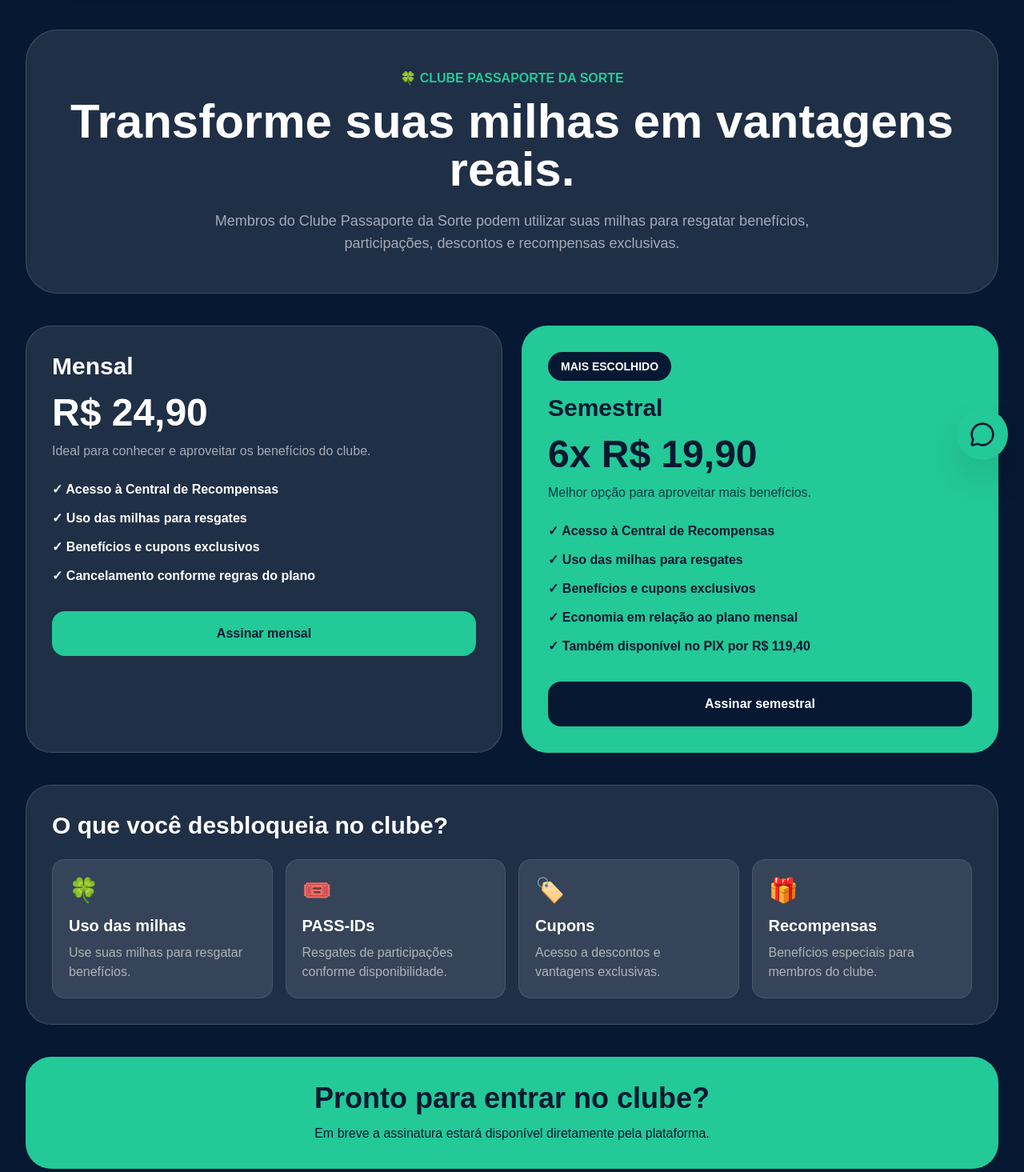
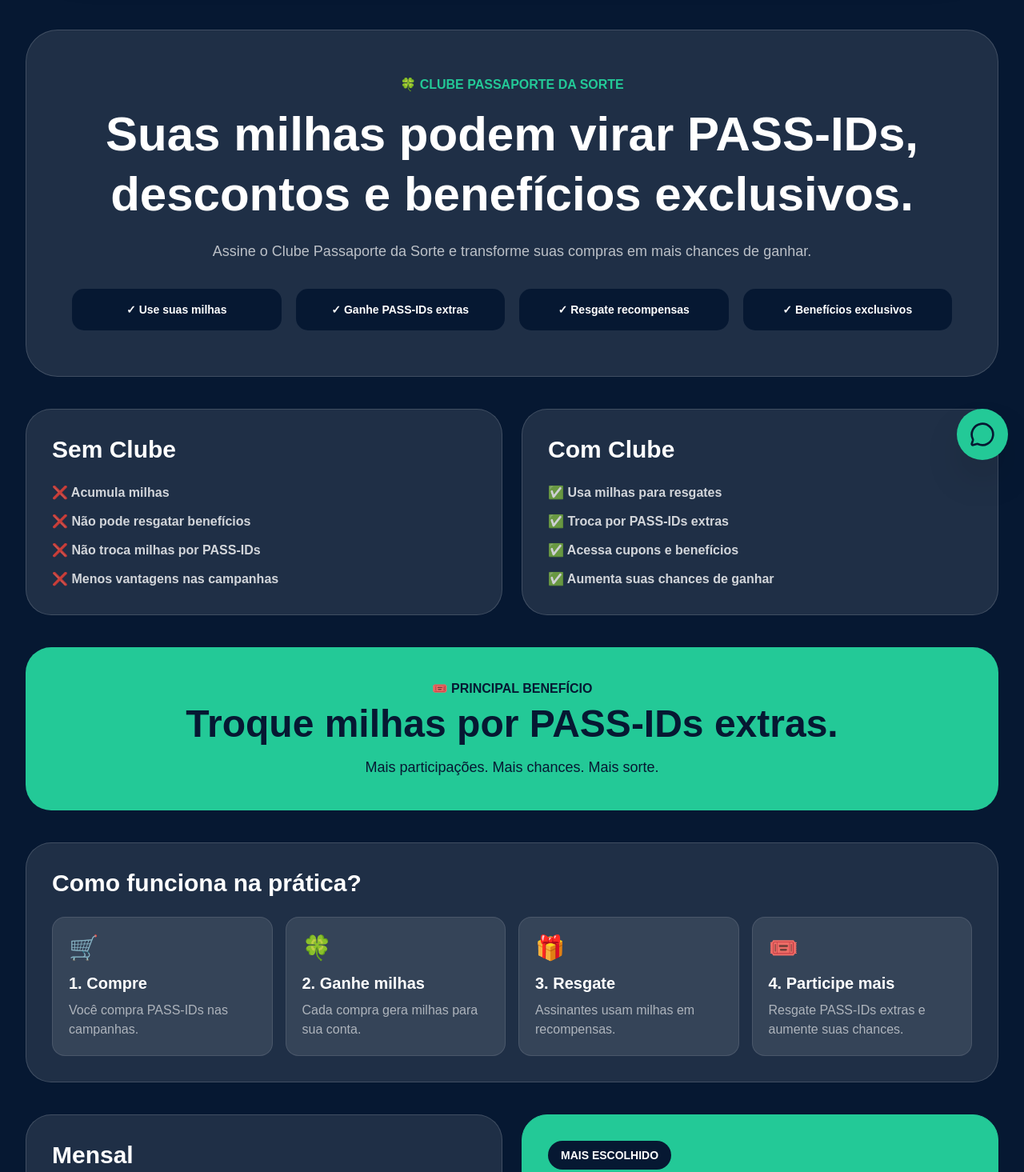
Before and after one commit to Passaportedasorte/passaporte-da-sorte, a Next.js app: page /clube in a window 1280 px wide. Shown: the part 205-1670 px from the top of the page at 80% size. Built offline with nearby package versions, Linux system fonts and the light colour scheme.

Commit message:
Melhora conversao da pagina Clube

```diff
--- a/app/clube/page.tsx
+++ b/app/clube/page.tsx
@@ -81,6 +81,7 @@ if (!cpf) {
     setLoadingPlano(null);
   }
 }
+
   return (
   <main className="min-h-screen bg-[#061832] text-white px-5 md:px-8 py-10">
     <SiteHeader />
@@ -90,30 +91,85 @@ if (!cpf) {
         ← Voltar
       </a>
 
-        <section className="rounded-[2.5rem] bg-white/10 border border-white/15 p-8 md:p-12 mt-8 text-center">
+      <section className="rounded-[2.5rem] bg-white/10 border border-white/15 p-8 md:p-14 mt-8 text-center">
         <p className="text-[#23C997] font-black">
           🍀 CLUBE PASSAPORTE DA SORTE
         </p>
 
-          <h1 className="text-4xl md:text-6xl font-black mt-3">
-            Transforme suas milhas em vantagens reais.
+        <h1 className="text-4xl md:text-6xl font-black mt-3 leading-tight">
+          Suas milhas podem virar PASS-IDs, descontos e benefícios exclusivos.
         </h1>
 
-          <p className="text-white/60 mt-5 text-lg max-w-3xl mx-auto">
-           Membros do Clube Passaporte da Sorte podem utilizar suas milhas para resgatar benefícios, participações, descontos e recompensas exclusivas.
+        <p className="text-white/70 mt-5 text-lg max-w-3xl mx-auto">
+          Assine o Clube Passaporte da Sorte e transforme suas compras em mais chances de ganhar.
         </p>
+
+        <div className="grid md:grid-cols-4 gap-4 mt-8">
+          <MiniCard texto="Use suas milhas" />
+          <MiniCard texto="Ganhe PASS-IDs extras" />
+          <MiniCard texto="Resgate recompensas" />
+          <MiniCard texto="Benefícios exclusivos" />
+        </div>
+      </section>
+
+      <section className="grid md:grid-cols-2 gap-6 mt-10">
+        <Comparativo
+          titulo="Sem Clube"
+          itens={[
+            "Acumula milhas",
+            "Não pode resgatar benefícios",
+            "Não troca milhas por PASS-IDs",
+            "Menos vantagens nas campanhas",
+          ]}
+          negativo
+        />
+
+        <Comparativo
+          titulo="Com Clube"
+          itens={[
+            "Usa milhas para resgates",
+            "Troca por PASS-IDs extras",
+            "Acessa cupons e benefícios",
+            "Aumenta suas chances de ganhar",
+          ]}
+        />
+      </section>
+
+      <section className="rounded-[2rem] bg-[#23C997] text-[#061832] p-8 md:p-10 mt-10 text-center">
+        <p className="font-black">🎟️ PRINCIPAL BENEFÍCIO</p>
+
+        <h2 className="text-3xl md:text-5xl font-black mt-2">
+          Troque milhas por PASS-IDs extras.
+        </h2>
+
+        <p className="mt-4 text-lg font-medium max-w-3xl mx-auto">
+          Mais participações. Mais chances. Mais sorte.
+        </p>
+      </section>
+
+      <section className="rounded-[2rem] bg-white/10 border border-white/15 p-8 mt-10">
+        <h2 className="text-3xl font-black">
+          Como funciona na prática?
+        </h2>
+
+        <div className="grid md:grid-cols-4 gap-4 mt-6">
+          <Beneficio emoji="🛒" titulo="1. Compre" texto="Você compra PASS-IDs nas campanhas." />
+          <Beneficio emoji="🍀" titulo="2. Ganhe milhas" texto="Cada compra gera milhas para sua conta." />
+          <Beneficio emoji="🎁" titulo="3. Resgate" texto="Assinantes usam milhas em recompensas." />
+          <Beneficio emoji="🎟️" titulo="4. Participe mais" texto="Resgate PASS-IDs extras e aumente suas chances." />
+        </div>
       </section>
 
       <section className="grid md:grid-cols-2 gap-6 mt-10">
         <PlanoCard
           nome="Mensal"
           preco="R$ 24,90"
-  descricao="Ideal para conhecer e aproveitar os benefícios do clube."
+          descricao="Ideal para conhecer e começar a usar suas milhas."
           detalhes={[
             "Acesso à Central de Recompensas",
             "Uso das milhas para resgates",
+            "Troca por PASS-IDs extras",
             "Benefícios e cupons exclusivos",
-    "Cancelamento conforme regras do plano",
           ]}
           destaque={false}
           botao={loadingPlano === "mensal" ? "Gerando pagamento..." : "Assinar mensal"}
@@ -123,13 +179,13 @@ if (!cpf) {
         <PlanoCard
           nome="Semestral"
           preco="6x R$ 19,90"
-  descricao="Melhor opção para aproveitar mais benefícios."
+          descricao="Melhor opção para aproveitar mais e economizar."
           detalhes={[
-    "Acesso à Central de Recompensas",
-    "Uso das milhas para resgates",
-    "Benefícios e cupons exclusivos",
-    "Economia em relação ao plano mensal",
+            "Tudo do plano mensal",
+            "Uso das milhas para PASS-IDs extras",
+            "Economia em relação ao mensal",
             "Também disponível no PIX por R$ 119,40",
+            "Mais tempo aproveitando benefícios",
           ]}
           destaque
           botao={loadingPlano === "semestral" ? "Gerando pagamento..." : "Assinar semestral"}
@@ -143,21 +199,28 @@ if (!cpf) {
         </h2>
 
         <div className="grid md:grid-cols-4 gap-4 mt-6">
-            <Beneficio emoji="🍀" titulo="Uso das milhas" texto="Use suas milhas para resgatar benefícios." />
-            <Beneficio emoji="🎟️" titulo="PASS-IDs" texto="Resgates de participações conforme disponibilidade." />
-            <Beneficio emoji="🏷️" titulo="Cupons" texto="Acesso a descontos e vantagens exclusivas." />
-            <Beneficio emoji="🎁" titulo="Recompensas" texto="Benefícios especiais para membros do clube." />
+          <Beneficio emoji="🍀" titulo="Uso das milhas" texto="Transforme milhas acumuladas em recompensas." />
+          <Beneficio emoji="🎟️" titulo="PASS-IDs extras" texto="Resgate novas participações em campanhas." />
+          <Beneficio emoji="🏷️" titulo="Cupons" texto="Tenha acesso a descontos e vantagens." />
+          <Beneficio emoji="🎁" titulo="Recompensas" texto="Benefícios especiais para assinantes." />
         </div>
       </section>
 
-        <section className="rounded-[2rem] bg-[#23C997] text-[#061832] p-8 mt-10 text-center">
-          <h2 className="text-3xl md:text-4xl font-black">
-            Pronto para entrar no clube?
+      <section className="rounded-[2rem] bg-[#23C997] text-[#061832] p-8 md:p-10 mt-10 text-center">
+        <h2 className="text-3xl md:text-5xl font-black">
+          Comece a transformar suas milhas em recompensas hoje.
         </h2>
 
         <p className="mt-3 font-medium">
-            Em breve a assinatura estará disponível diretamente pela plataforma.
+          Entre para o Clube Passaporte da Sorte e aproveite mais cada participação.
         </p>
+
+        <button
+          onClick={() => assinarClube("semestral")}
+          className="mt-6 rounded-2xl bg-[#061832] text-white px-8 py-4 font-black"
+        >
+          🍀 Quero entrar para o Clube
+        </button>
       </section>
     </div>
 
@@ -245,3 +308,36 @@ function Beneficio({
     </div>
   );
 }
+
+
+function MiniCard({ texto }: { texto: string }) {
+  return (
+    <div className="rounded-2xl bg-[#061832] border border-white/10 p-4 font-black text-sm">
+      ✓ {texto}
+    </div>
+  );
+}
+
+function Comparativo({
+  titulo,
+  itens,
+  negativo,
+}: {
+  titulo: string;
+  itens: string[];
+  negativo?: boolean;
+}) {
+  return (
+    <div className="rounded-[2rem] bg-white/10 border border-white/15 p-6 md:p-8">
+      <h2 className="text-3xl font-black">{titulo}</h2>
+
+      <ul className="space-y-3 mt-6">
+        {itens.map((item) => (
+          <li key={item} className="font-bold text-white/80">
+            {negativo ? "❌" : "✅"} {item}
+          </li>
+        ))}
+      </ul>
+    </div>
+  );
+}
```
Lines whose indentation alone changed are shown as unchanged.
